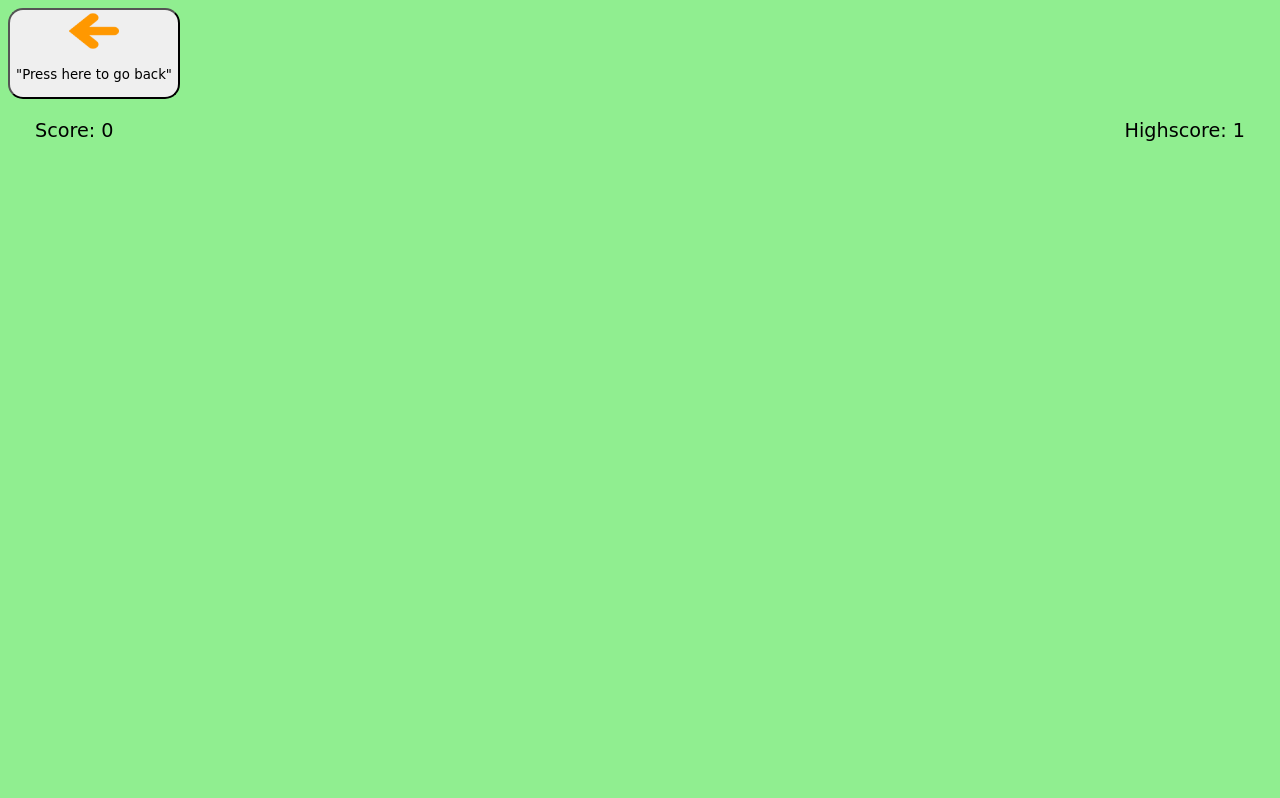
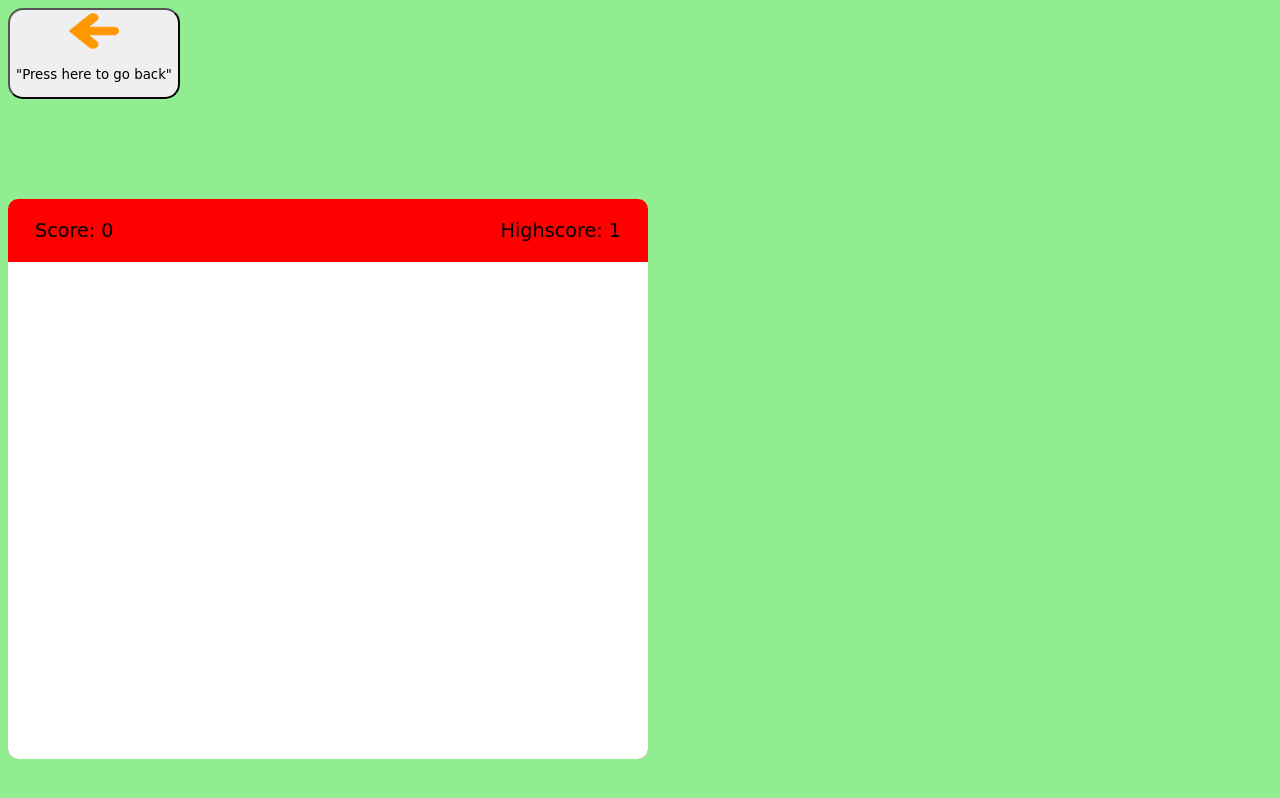
Before and after one commit to matgus217/snake, a plain HTML site: page game.html in a window 1280 px wide. Drawn offline with Linux system fonts and the light colour scheme; a web font is replaced by a local one.

Commit message:
Add gameboard and style in css

```diff
--- a/assets/css/style.css
+++ b/assets/css/style.css
@@ -46,9 +46,17 @@ body {
     width: 150px;
 }
 
-.welcome {}
-
-.rules {}
+.game {
+    width: 80vmin;
+    height: 70vmin;
+    display: flex;
+    overflow: hidden;
+    flex-direction: column;
+    justify-content: center;
+    border-radius: 10px;
+    background: red;
+    margin-top: 100px;
+}
 
 .game-details {
     font-weight: 500;
@@ -62,6 +70,7 @@ body {
     height: 100%;
     width: 100%;
     display: grid;
-    background: #212837;
+    background: white;
     grid-template: repeat(30, 1fr) / repeat(30, 1fr);
+
 }
--- a/game.html
+++ b/game.html
@@ -33,7 +33,6 @@
     <title>Snake</title>
   </head>
   <body>
-    <section>
     <div second-button>
       <a href="index.html">
         <button id="button2">
@@ -46,6 +45,7 @@
         </button>
       </a>
     </div>
+    <div class="game">
       <div class="game-details">
         <span class="score">Score: 0</span>
         <span class="high-score">Highscore: 1</span>
@@ -55,6 +55,6 @@
         <div class="food" style="grid-area: 23 / 20"></div>
         <div class="head" style="grid-area: 5 / 5"></div>
       </div>
-    </section>
+    </div>
   </body>
 </html>
```
Lines whose indentation alone changed are shown as unchanged.
